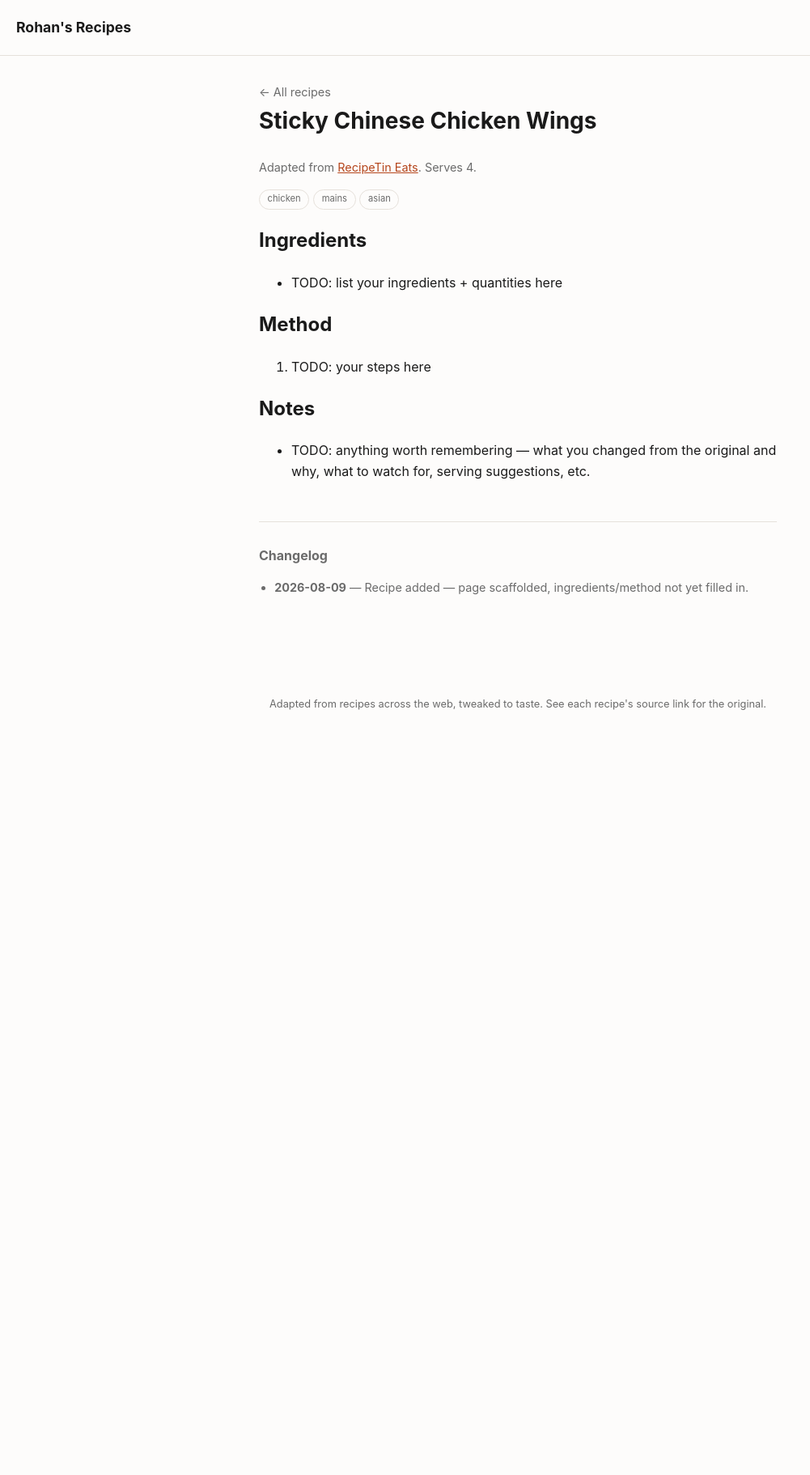
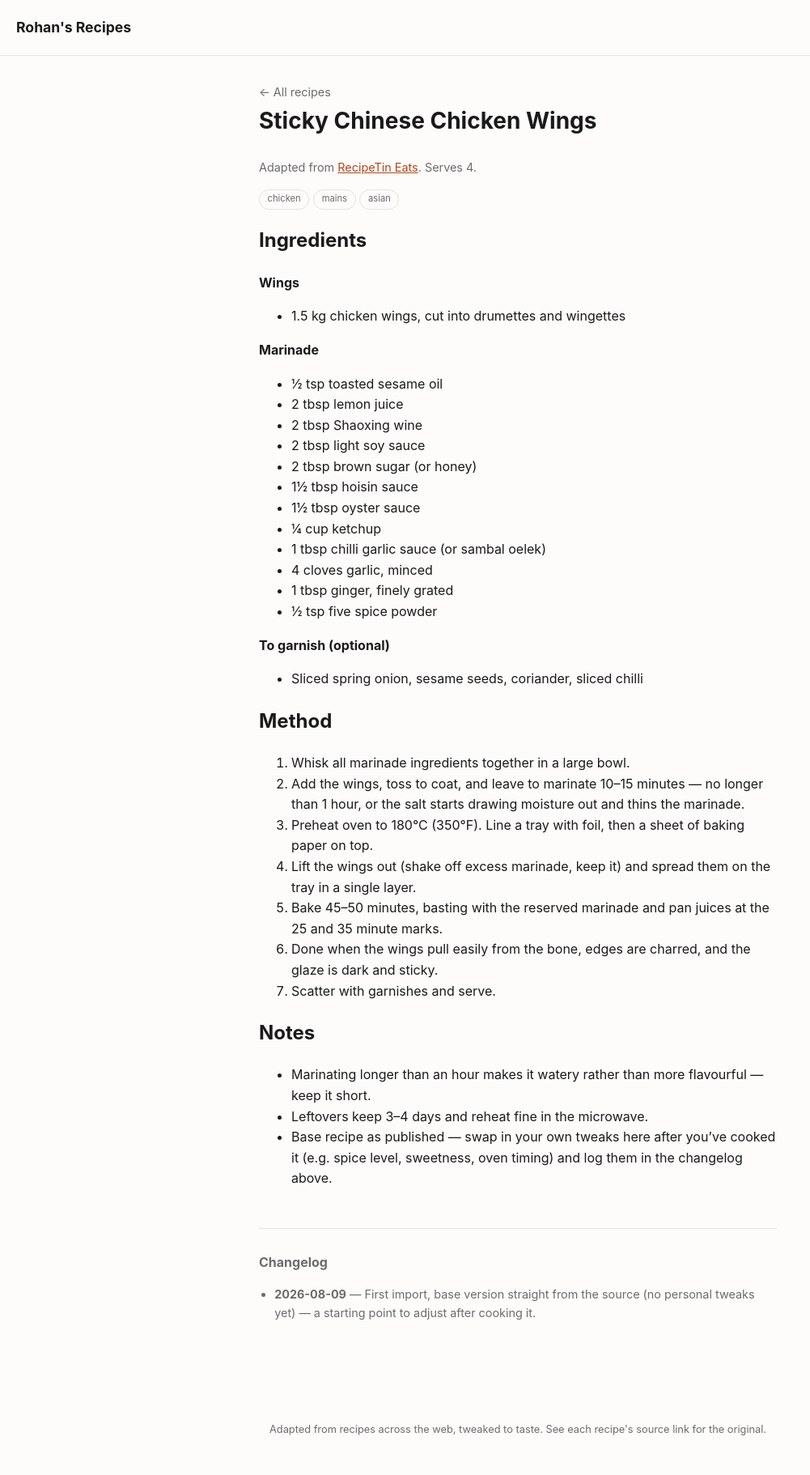
Before and after one commit to rohanswami92/recipes, a Jekyll site: the page built from _recipes/sticky-chinese-chicken-wings.md, in a window 1280 px wide. Shown: the whole page at 81% size, without its empty margins (0-1001 px from the left). Built offline with Jekyll 4.4.1, drawn with Linux system fonts in a browser that asks for light colours; before the commit the page ends 925 px from its top, so only the background shows below that.

Commit message:
Fill in base sticky Chinese chicken wings recipe from RecipeTin Eats
First real content test of the recipe pipeline. Base version close to
the source, no personal tweaks yet — pending a first cook to adjust
and log in the changelog.

```diff
--- a/_recipes/sticky-chinese-chicken-wings.md
+++ b/_recipes/sticky-chinese-chicken-wings.md
@@ -7,25 +7,55 @@ tags: [chicken, mains, asian]
 servings: 4
 changelog:
   - date: 2026-08-09
-    note: Recipe added — page scaffolded, ingredients/method not yet filled in.
+    note: >-
+      First import, base version straight from the source (no personal tweaks yet) —
+      a starting point to adjust after cooking it.
 ---
 
 <!--
-  TEMPLATE — this is a placeholder so you can see the shape of a recipe page.
-  Replace the sections below with your actual version (ingredients + method,
-  written in your own words with your modifications), then update the
-  changelog entry above to describe what you added.
+  Base version, close to the source. Cook it once, then edit ingredients/method to
+  match what you actually did and add a changelog entry above describing the change.
 -->
 
 ## Ingredients
 
-- TODO: list your ingredients + quantities here
+**Wings**
+- 1.5 kg chicken wings, cut into drumettes and wingettes
+
+**Marinade**
+- ½ tsp toasted sesame oil
+- 2 tbsp lemon juice
+- 2 tbsp Shaoxing wine
+- 2 tbsp light soy sauce
+- 2 tbsp brown sugar (or honey)
+- 1½ tbsp hoisin sauce
+- 1½ tbsp oyster sauce
+- ¼ cup ketchup
+- 1 tbsp chilli garlic sauce (or sambal oelek)
+- 4 cloves garlic, minced
+- 1 tbsp ginger, finely grated
+- ½ tsp five spice powder
+
+**To garnish (optional)**
+- Sliced spring onion, sesame seeds, coriander, sliced chilli
 
 ## Method
 
-1. TODO: your steps here
+1. Whisk all marinade ingredients together in a large bowl.
+2. Add the wings, toss to coat, and leave to marinate 10–15 minutes — no longer than 1 hour, or
+   the salt starts drawing moisture out and thins the marinade.
+3. Preheat oven to 180°C (350°F). Line a tray with foil, then a sheet of baking paper on top.
+4. Lift the wings out (shake off excess marinade, keep it) and spread them on the tray in a
+   single layer.
+5. Bake 45–50 minutes, basting with the reserved marinade and pan juices at the 25 and 35 minute
+   marks.
+6. Done when the wings pull easily from the bone, edges are charred, and the glaze is dark and
+   sticky.
+7. Scatter with garnishes and serve.
 
 ## Notes
 
-- TODO: anything worth remembering — what you changed from the original and why,
-  what to watch for, serving suggestions, etc.
+- Marinating longer than an hour makes it watery rather than more flavourful — keep it short.
+- Leftovers keep 3–4 days and reheat fine in the microwave.
+- Base recipe as published — swap in your own tweaks here after you've cooked it (e.g. spice
+  level, sweetness, oven timing) and log them in the changelog above.
```
